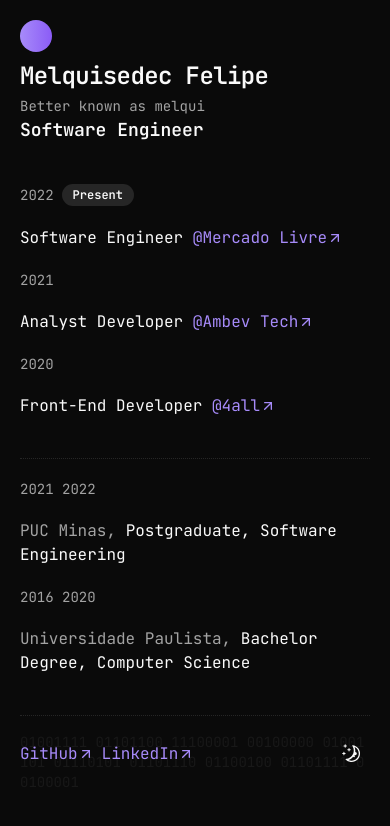
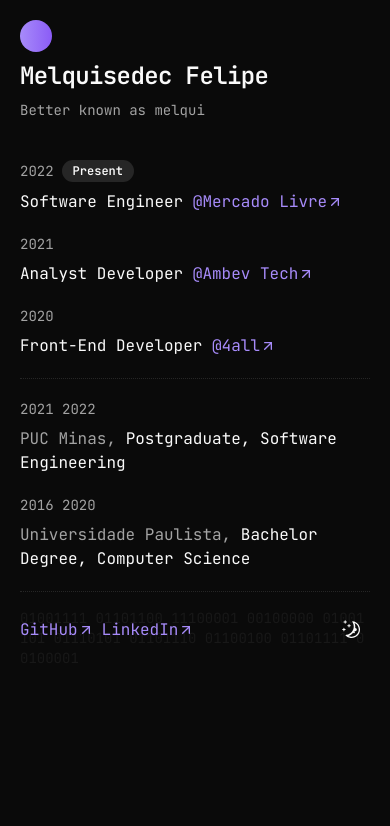
Before and after one commit to melquisedecfelipe/melquisedec.dev, a Next.js app: page / in a window 390 px wide. Shown: the top 826 px of the page. Built offline with nearby package versions, Linux system fonts and the light colour scheme.

Commit message:
Update grid layout and styling

```diff
--- a/src/app/page.tsx
+++ b/src/app/page.tsx
@@ -8,7 +8,7 @@ export default function Home() {
     <div className="flex flex-col gap-5 justify-between h-full">
       <Header />
 
-      <div className="flex flex-col gap-10 divide-y divide-muted divide-dotted">
+      <div className="flex flex-col gap-5 md:gap-10 divide-y divide-muted divide-dotted">
         <Experiences />
         <Education />
         <Socials />
--- a/src/components/education/index.tsx
+++ b/src/components/education/index.tsx
@@ -7,7 +7,7 @@ export default function Education() {
 
       {EDUCATION.map(education => (
         <div
-          className="grid md:grid-cols-[150px_1fr] gap-5"
+          className="grid md:grid-cols-[150px_1fr] gap-2 md:gap-5"
           key={education.institution}
         >
           <p className="text-sm text-muted-foreground">{education.period}</p>
--- a/src/components/experiences/index.tsx
+++ b/src/components/experiences/index.tsx
@@ -10,7 +10,7 @@ export default function Experiences() {
 
       {EXPERIENCES.map(experience => (
         <div
-          className="grid md:grid-cols-[150px_1fr] gap-5"
+          className="grid md:grid-cols-[150px_1fr] gap-2 md:gap-5"
           key={experience.company}
         >
           <div className="flex gap-2 items-center">
--- a/src/components/header/index.tsx
+++ b/src/components/header/index.tsx
@@ -6,7 +6,7 @@ export default function Header() {
     <nav>
       <Icon />
 
-      <div className="flex flex-col md:flex-row gap-1 items-baseline mt-2 md:mt-5 lg:mt-10">
+      <div className="flex flex-col md:flex-row gap-2 items-baseline mt-2">
         <h3 className="scroll-m-20 text-2xl font-semibold tracking-tight">
           {ME.title}
         </h3>
@@ -14,7 +14,7 @@ export default function Header() {
         <p className="text-sm text-muted-foreground">{ME.description}</p>
       </div>
 
-      <p className="text-lg font-semibold">{CURRENT_COMPANY.role}</p>
+      <p className="hidden md:block text-lg font-semibold">{CURRENT_COMPANY.role}</p>
     </nav>
   )
 }
```
